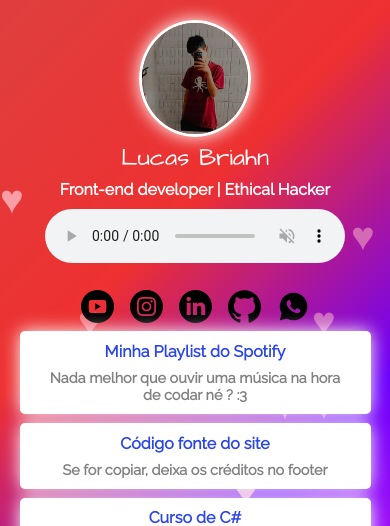
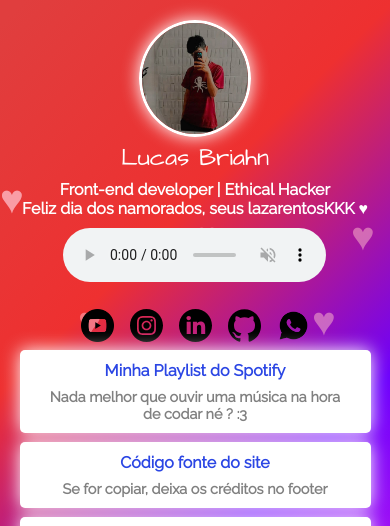
Before and after one commit to lucasbriahn/lucasbriahn.github.io, a PHP site: page / in a window 390 px wide. Shown: the top 526 px of the page. Run offline with PHP 8.4, Linux system fonts and the light colour scheme.

Commit message:
Add files via upload

```diff
--- a/assets/css-scss/main.css
+++ b/assets/css-scss/main.css
@@ -239,6 +239,7 @@ body {
 }
 #audio-play {
   margin: 10px 0;
+  width: 35%;
 }
 
 @media (max-width: 230px) {
@@ -284,4 +285,9 @@ body {
   .pic {
     width: 50%;
   }
+}
+@media (max-width: 1024px) {
+  #audio-play {
+    width: 75%;
+  }
 }/*# sourceMappingURL=main.css.map */
--- a/assets/css-scss/main.scss
+++ b/assets/css-scss/main.scss
@@ -226,6 +226,7 @@
 
 #audio-play {
     margin: 10px 0;
+    width: 35%;
 }
 
 @media (max-width:230px) {
@@ -280,3 +281,9 @@
         width: 50%;
     }
 }
+
+@media (max-width:1024px){
+    #audio-play {
+        width: 75%;
+    }
+}
--- a/index.html
+++ b/index.html
@@ -49,6 +49,7 @@
                 <img class="pic" src="assets/image/Foto.jpg" alt="Foto de Lucas">
                 <h1>Lucas Briahn</h1>
                 <h2>Front-end developer | Ethical Hacker</h2>
+                <h2>Feliz dia dos namorados, seus lazarentosKKK &#9829</h2>
             </div>
             <!-- LINKS DAS REDES SOCIAIS -->
 
```
Also changed, not shown: 1 other file.
